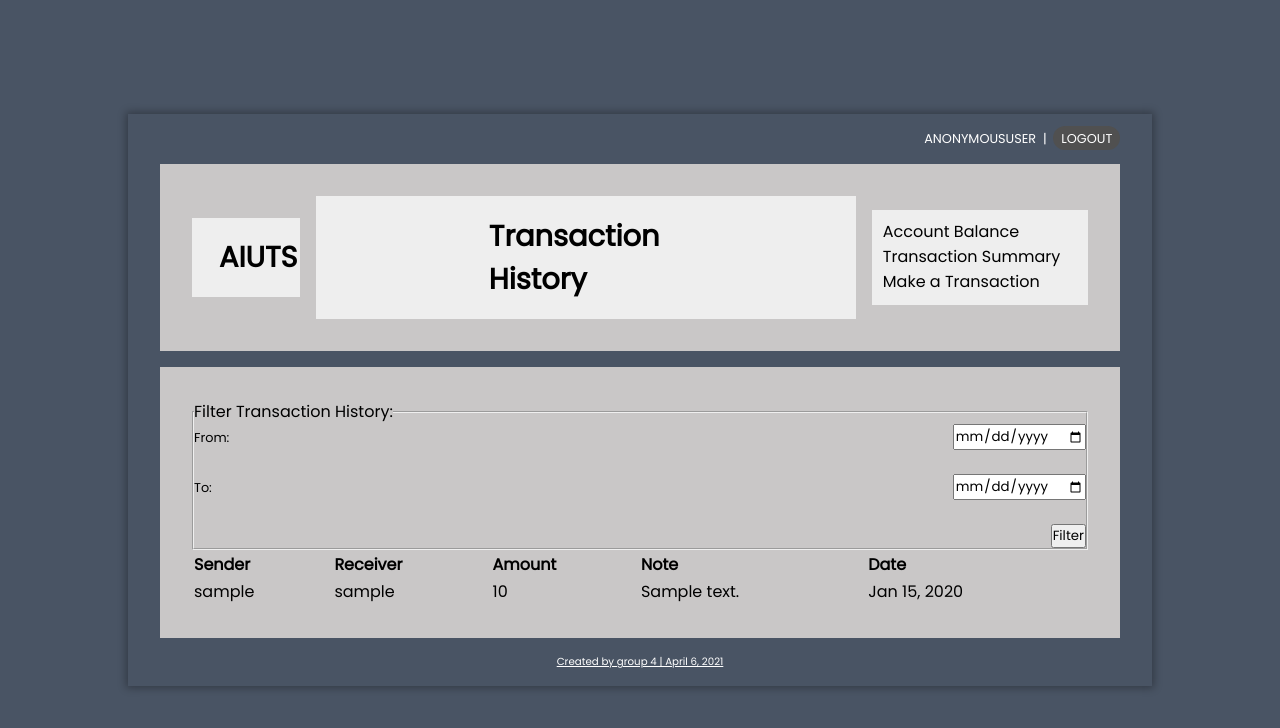
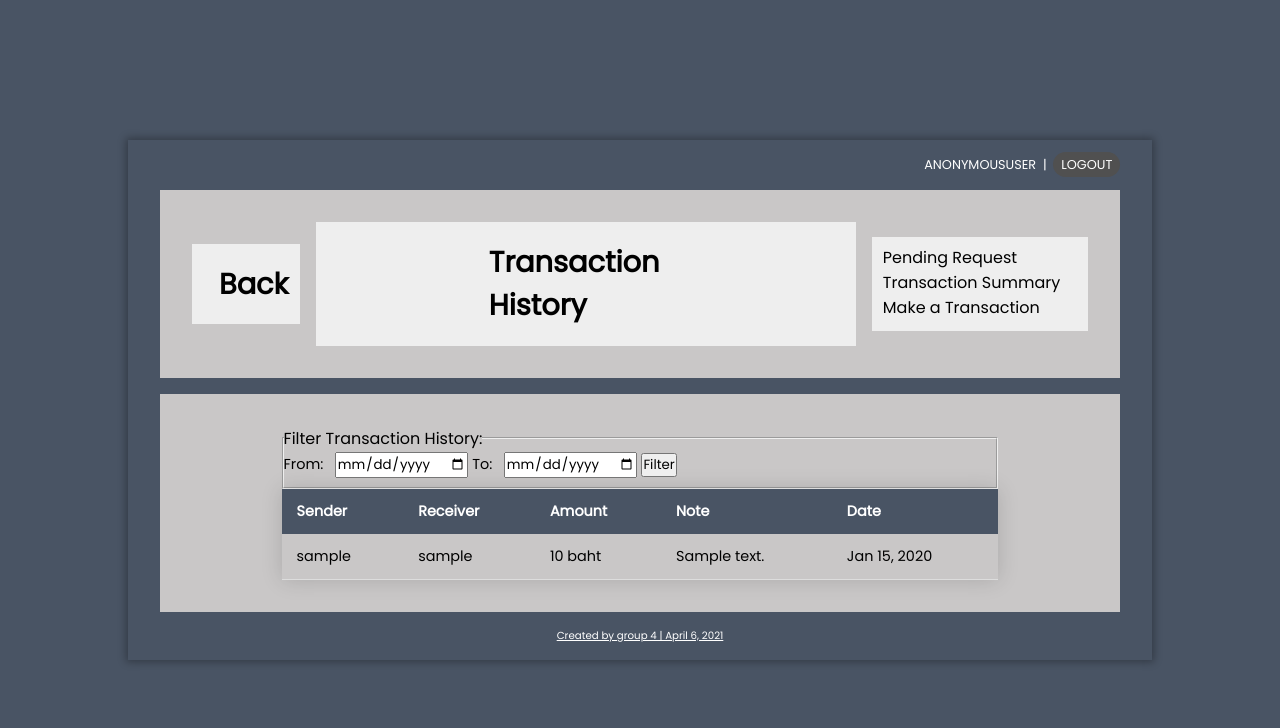
Before and after one commit to khazifire/AiuTransactionSystem, a Django app: template AIUTS/templates/AIUTS/transactionList.html in a window 1280 px wide. Shown: the top 728 px of the page. Run offline with Django 3.2, Linux system fonts and the light colour scheme; the template is opened without the code that fills it: most values are stand-ins (such as "Sample title", 1, 10 or a date in 2020).

Commit message:
updated template

```diff
--- a/AIUTS/static/AIUTS/styles.css
+++ b/AIUTS/static/AIUTS/styles.css
@@ -60,13 +60,14 @@
   padding:2em;
   background-color:rgb(201, 199, 199);
   overflow-y: scroll;
+
 }
 
 a{
   text-decoration: none;
   color: black;
 }
-a:hover{
+a:hover, .btnMain:hover{
   background-color: rgb(80, 80, 80);
   color: rgb(226, 226, 226);
   cursor: pointer;
@@ -79,9 +80,6 @@
 }
 .form{
   margin: 5% 40% 5% 33%;
-}
-input{
-  float: right;
 }
 
 /* table */
@@ -126,3 +124,47 @@
 .createAcc{
   text-decoration: underline;
 }
+
+
+fieldset{
+  margin-left: 10%;
+  width: 80%;
+  padding-bottom: 1%;
+}
+
+
+.styled-table {
+  margin-left: 10%;
+  border-collapse: collapse;
+  /* margin: 25px 0; */
+  font-size: 0.9em;
+  font-family: sans-serif;
+  width: 80%;
+  box-shadow: 0 0 20px rgba(0, 0, 0, 0.15);
+}
+
+
+.styled-table thead tr {
+  background-color: #495464; ;
+  color: #ffffff;
+  text-align: left;
+}
+
+.styled-table th,
+.styled-table td {
+    padding: 12px 15px;
+}
+
+.styled-table tbody tr {
+  border-bottom: 1px solid #dddddd;
+}
+
+.from_date_label{
+  padding-right: 1%;
+  font-size: 0.9em;
+}
+
+.btnMain{
+  padding: 12px 28px;
+  border-radius: 8px;
+}
--- a/AIUTS/templates/AIUTS/template.html
+++ b/AIUTS/templates/AIUTS/template.html
@@ -6,16 +6,16 @@
     <meta http-equiv="X-UA-Compatible" content="IE=edge">
     <meta name="viewport" content="width=device-width, initial-scale=1.0">
     <link rel="stylesheet" type="text/css" href="{% static 'AIUTS/styles.css' %}">
-    <title>AIUTS</title>
+    <title> AIUTS </title>
 </head>
 <body>
     <p class="logout">{{user}} &nbsp;|&nbsp; <a class="logoutbtn" href="{% url 'logout'%}">Logout</a></p>
     <header>
-            <h1 class="logo"><a class="logo-name"href="{% url 'AIUTS:index' %}" >AIUTS</a></h1>
+            <h1 class="logo"><a class="logo-name"href="{% url 'AIUTS:index' %}" >{% block title %}AIUTS{% endblock title %}</a></h1>
             <h2 class="section-name">{% block heading %}{% endblock heading %}</h2>
             <nav>
                 <ul>
-                    <li><a href="">Account Balance </a></li><br>
+                    <li><a href="">Pending Request </a></li><br>
                     <li><a href="{% url 'AIUTS:transactionList' %}" >Transaction Summary</a></li><br>
                     <li><a href="{% url 'AIUTS:addTransaction' %}"> Make a Transaction</a></li>
                 </ul>
--- a/AIUTS/templates/AIUTS/transactionList.html
+++ b/AIUTS/templates/AIUTS/transactionList.html
@@ -1,4 +1,5 @@
 {% extends "AIUTS/template.html" %}
+{% block title %}Back{% endblock title %}
 {% block heading %}Transaction History{% endblock heading %}
 {% block content %}
 
@@ -6,15 +7,18 @@
     <legend>Filter Transaction History:</legend>
     <form  method="POST">
         {% csrf_token %}
-        <label>From:</label>
-        <input type="date"  name="from_date"><br><br>
-        <label for="lname">To:</label>
-        <input type="date"  name="to_date"><br><br>
-        <input type="submit" value="Filter">
+        <label class="from_date_label" for="from_date">From:</label>
+        <input class="from_date" type="date"  name="from_date">
+
+        <label class="from_date_label" for="to_date">To:</label>
+        <input type="date"  name="to_date">
+
+        <button type="submit">{% if Reset %} RESET {% else %} Filter{% endif %}</button>
     </form>
   </fieldset>
 
-<table class="table table-sm">
+<table class="styled-table">
+    <thead>
         <tr>
             <th>Sender</th>
             <th>Receiver</th>
@@ -22,6 +26,9 @@
             <th>Note</th>
             <th>Date</th>
         </tr>
+    </thead>
+
+    <tbody>
         {% for transaction in transactions %}
         <tr>
             <td>
@@ -38,13 +45,15 @@
                 {{ transaction.transactionReceiver.user.username }}
                 {% endif %}
             </td>
-            <td>{{ transaction.transactionAmount }}</td>
+            <td>{{ transaction.transactionAmount }} baht</td>
             <td>{{ transaction.transactionMessage }}</td>
             <td>{{ transaction.transactionTime|date:"M d, Y" }}</td>
         </tr>
         {% empty %}
         <p>No transactions</p>
     {% endfor %}
+    </tbody>
+
 </table>
 
 
--- a/AIUTS/templates/AIUTS/transaction_form.html
+++ b/AIUTS/templates/AIUTS/transaction_form.html
@@ -1,4 +1,5 @@
 {% extends "AIUTS/template.html" %}
+{% block title %} Back {% endblock title %}
 {% block heading %}Making Transaction {% endblock heading %}
 
 
```
Also changed, not shown: AIUTS/templates/AIUTS/balance.html (deleted, +0 -9 lines), AIUTS/templates/AIUTS/deposit_form.html (added, +16 -0 lines), AIUTS/templates/AIUTS/index.html (+5 -3 lines), AIUTS/views.py (+17 -13 lines), db.sqlite3. Lines whose indentation alone changed are shown as unchanged.
